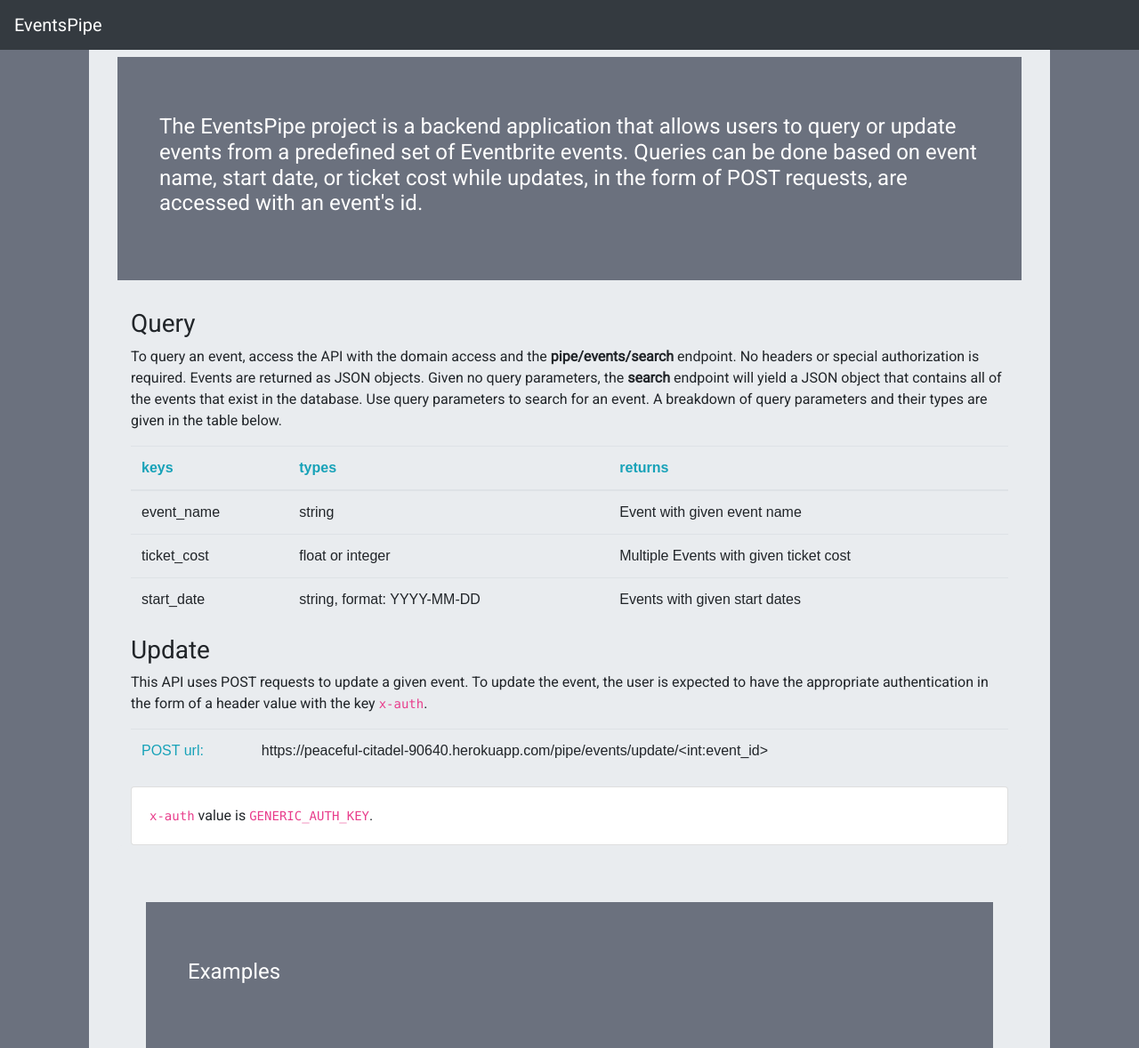
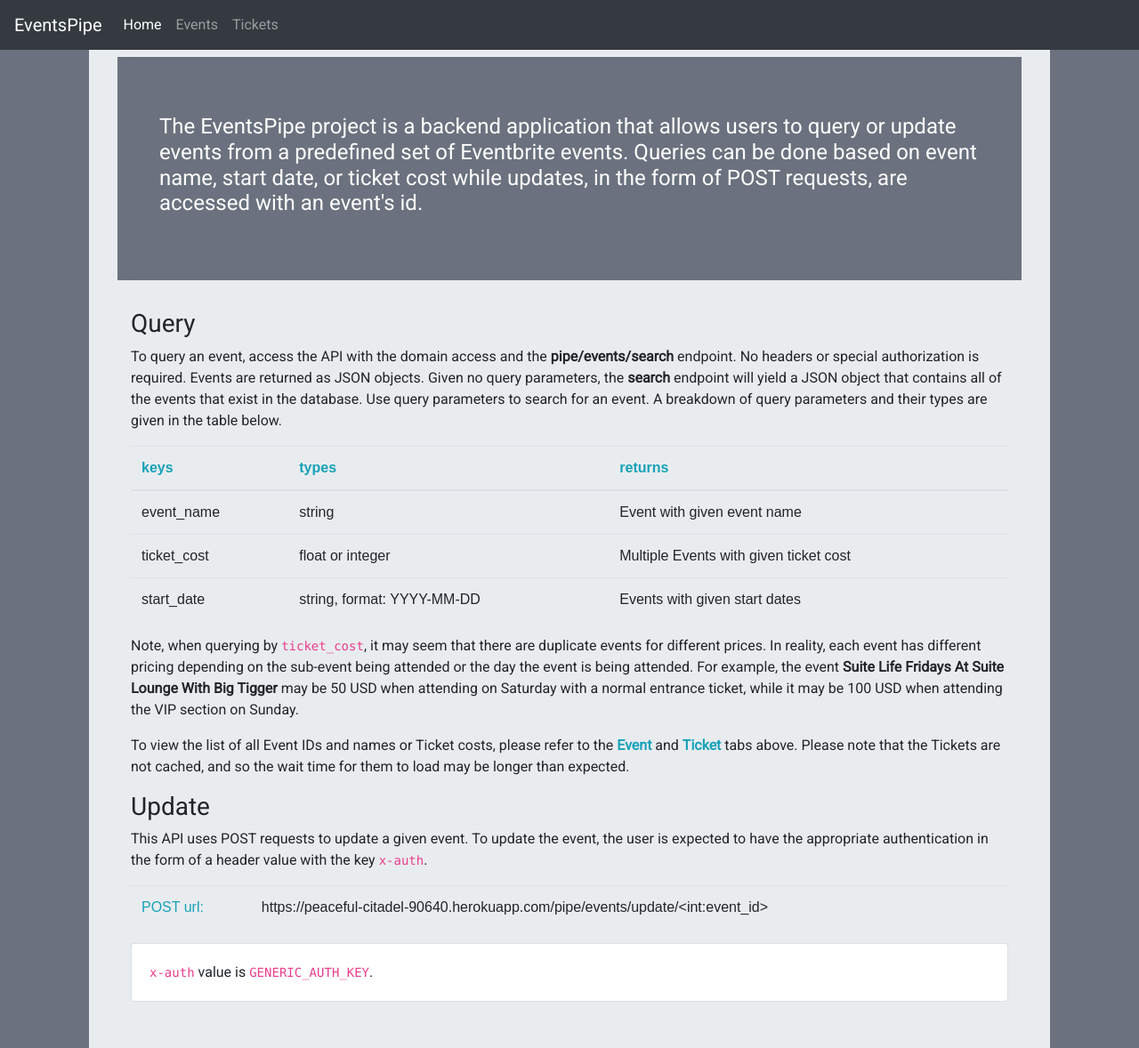
Before and after one commit to Algebra8/EventsPipe, a Django app: page / in a window 1280 px wide. Shown: the top 1178 px of the page at 89% size. Run offline with Django 3.2, Linux system fonts and the light colour scheme; parts of the project's set-up code (start-up, migrations or seed data) failed here and were passed over; some libraries are stand-ins or nearby versions.

Commit message:
Added frontend, including index, tickets, and events page. Made sure to turn on django heroku for upload to heroku

```diff
--- a/EventsPipe/EventsPipe/settings.py
+++ b/EventsPipe/EventsPipe/settings.py
@@ -14,7 +14,7 @@
 psql_pass = os.getenv("PSQL_PASSWORD")
 
 # SECURITY WARNING: don't run with debug turned on in production!
-DEBUG = True
+DEBUG = False
 
 ALLOWED_HOSTS = [
     "127.0.0.1",
@@ -124,4 +124,4 @@
 # STATIC_ROOT = os.path.join(BASE_DIR, 'staticfiles')
 
 # Activate Django-Heroku.
-# django_heroku.settings(locals())
+django_heroku.settings(locals())
--- a/EventsPipe/EventsPipe/urls.py
+++ b/EventsPipe/EventsPipe/urls.py
@@ -21,4 +21,6 @@
     path('admin/', admin.site.urls),
     path('pipe/', include('pipe.urls')),
     path('', views.index, name="index"),
+    path("events", views.events_html, name="events"),
+    path("tickets", views.tickets_html, name="tickets"),
 ]
--- a/EventsPipe/pipe/templates/pipe/index.html
+++ b/EventsPipe/pipe/templates/pipe/index.html
@@ -38,6 +38,21 @@
         >
           <span class="navbar-toggler-icon"></span>
         </button>
+        <div class="collapse navbar-collapse" id="navbarCollapse">
+          <ul class="navbar-nav mr-auto">
+            <li class="nav-item active">
+              <a class="nav-link" href="{% url 'index' %}"
+                >Home <span class="sr-only">(current)</span></a
+              >
+            </li>
+            <li class="nav-item">
+              <a class="nav-link" href="{% url 'events' %}">Events</a>
+            </li>
+            <li class="nav-item">
+              <a class="nav-link" href="{% url 'tickets' %}">Tickets</a>
+            </li>
+          </ul>
+        </div>
       </nav>
     </header>
     <!-- !HEADER -->
@@ -97,6 +112,28 @@
                 <td>Events with given start dates</td>
               </tr>
             </table>
+
+            <p>
+              Note, when querying by <code>ticket_cost</code>, it may seem that
+              there are duplicate events for different prices. In reality, each
+              event has different pricing depending on the sub-event being
+              attended or the day the event is being attended. For example, the
+              event
+              <strong
+                >Suite Life Fridays At Suite Lounge With Big Tigger</strong
+              >
+              may be 50 USD when attending on Saturday with a normal entrance
+              ticket, while it may be 100 USD when attending the VIP section on
+              Sunday.
+            </p>
+
+            <p>
+              To view the list of all Event IDs and names or Ticket costs,
+              please refer to the <strong class="text-info">Event</strong> and
+              <strong class="text-info">Ticket</strong> tabs above. Please note
+              that the Tickets are not cached, and so the wait time for them to
+              load may be longer than expected.
+            </p>
           </div>
           <div class="container">
             <h3>Update</h3>
--- a/EventsPipe/pipe/views.py
+++ b/EventsPipe/pipe/views.py
@@ -21,6 +21,16 @@
     # Tired of Hello Worlds...
     # html = "<h1>goobye wordle</h1>"
     return render(request, 'pipe/index.html')
+
+def events_html(request):
+    events = Event.objects.all()
+    events_dict = {'events': events}
+    return render(request, 'pipe/events.html', context=events_dict)
+
+def tickets_html(request):
+    tickets = Ticket.objects.all()
+    tickets_dict = {'tickets': tickets}
+    return render(request, 'pipe/tickets.html', context=tickets_dict)
 
 def get_event(request):
     """
```
Also changed, not shown: EventsPipe/pipe/templates/pipe/events.html (added, +87 -0 lines), EventsPipe/pipe/templates/pipe/tickets.html (added, +87 -0 lines).
